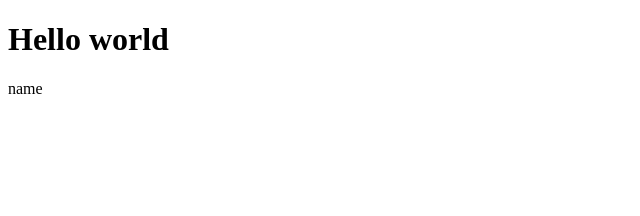
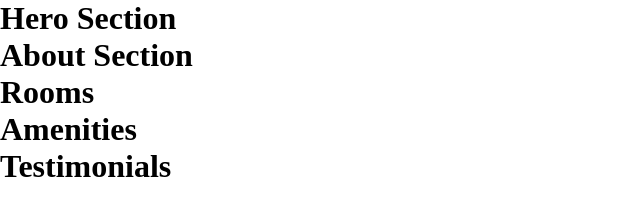
Before and after one commit to kayceelyoDev/BSIT3G, a plain HTML site: page index.html in a window 1280 px wide. Shown: the whole page, without its empty margins (0-640 px from the left). Drawn offline with Linux system fonts and the light colour scheme.

```diff
--- a/index.html
+++ b/index.html
@@ -4,9 +4,29 @@
     <meta charset="UTF-8">
     <meta name="viewport" content="width=device-width, initial-scale=1.0">
     <title>Document</title>
+    <link rel="stylesheet" href="style.css">
 </head>
 <body>
-    <h1>Hello world</h1>
-    <p>name</p>
+    <div class="">
+        <h1>Hero Section</h1>
+    </div>
+
+    <div class="">
+        <h1>About Section</h1>
+    </div>
+
+    <div class="">
+        <h1>Rooms</h1>
+    </div>
+
+    <div class="">
+        <h1>Amenities</h1>
+    </div>
+
+    <div class="">
+        <h1>Testimonials</h1>
+    </div>
+
+    <script src="main.js"></script>
 </body>
 </html>
--- /dev/null
+++ b/main.js
@@ -0,0 +1 @@
+//all javascript//
--- /dev/null
+++ b/style.css
@@ -0,0 +1,5 @@
+
+*{
+    pad: 0;
+    margin: 0;
+}
```
Also changed, not shown: 8 other files.
